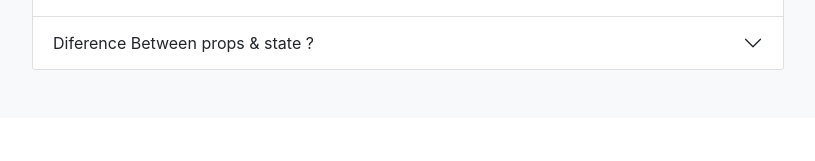
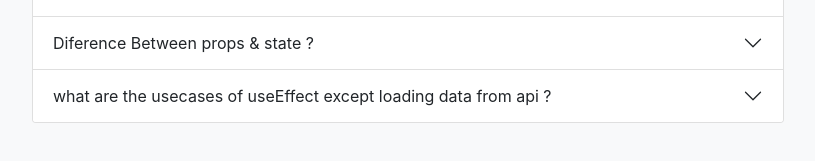
Before and after one commit to arif1278/daily-works-timing, a React (Create React App) app: page / in a window 1280 px wide. Shown: the part 1821-1982 px from the top of the page, without its empty margins (72-887 px from the left). Before the commit the page ends 1939 px from the top, so only its background shows below. Built offline with nearby package versions, Linux system fonts and the light colour scheme.

Commit message:
fourth commit

```diff
--- a/src/components/Questions/Questions.js
+++ b/src/components/Questions/Questions.js
@@ -25,6 +25,22 @@ const Questions = () => {
                     </div>
                 </div>
             </div>
+            <div class="accordion-item">
+                <h2 class="accordion-header" id="headingThree">
+                    <button class="accordion-button collapsed" type="button" data-bs-toggle="collapse" data-bs-target="#collapseThree" aria-expanded="false" aria-controls="collapseThree">
+                        what are the usecases of useEffect except loading data from api ?
+                    </button>
+                </h2>
+                <div id="collapseThree" class="accordion-collapse collapse" aria-labelledby="headingThree" data-bs-parent="#accordionExample">
+                    <div class="accordion-body">
+                        1. Running on state change: validating input field <br />
+                        2. Running on state change: live filtering <br />
+                        3. Running on state change: trigger animation on new array value <br />
+                        4. Running on props change: update paragraph list on fetched API data update <br />
+                        5. Running on props change: updating fetched API data to get BTC updated price
+                    </div>
+                </div>
+            </div>
         </div>
     );
 };
```
